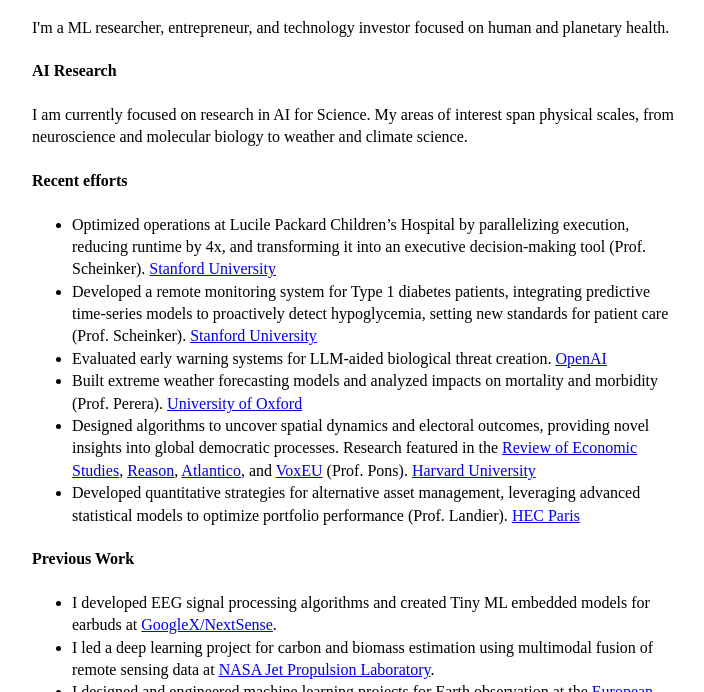
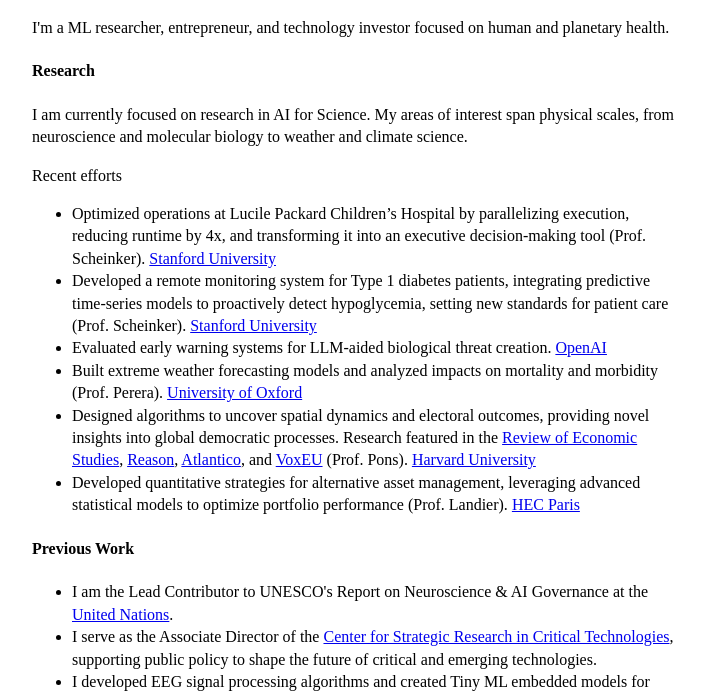
Before and after one commit to fraware/mpetel.github.io, a plain HTML site: page index.html in a window 1280 px wide. Shown: the part 107-799 px from the top of the page, without its empty margins (283-987 px from the left). Drawn offline with Linux system fonts and the light colour scheme.

Commit message:
Update index.html

```diff
--- a/index.html
+++ b/index.html
@@ -44,11 +44,11 @@ height="0" width="0" style="display:none;visibility:hidden"></iframe></noscript>
   <h2>Mateo H. Petel</h2>
 	<p>I'm a ML researcher, entrepreneur, and technology investor focused on human and planetary health.</p>
 
-    <h4>AI Research</h4>
+    <h4>Research</h4>
 
     <p>I am currently focused on research in AI for Science. My areas of interest span physical scales, from neuroscience and molecular biology to weather and climate science.</p>
 
-    <h4>Recent efforts</h4>
+    <pi>Recent efforts</pi>
 
 	<ul>
 	    <li>Optimized operations at Lucile Packard Children’s Hospital by parallelizing execution, reducing runtime by 4x, and transforming it into an executive decision-making tool (Prof. Scheinker). <a href="https://med.stanford.edu/pediatrics/research.html">Stanford University</a></li>
@@ -59,9 +59,11 @@ height="0" width="0" style="display:none;visibility:hidden"></iframe></noscript>
 	    <li>Developed quantitative strategies for alternative asset management, leveraging advanced statistical models to optimize portfolio performance (Prof. Landier). <a href="https://www.hec.edu/en/doctoral-program/research-areas">HEC Paris</a></li>
 	</ul>
 
-	<h4>Previous Work</h4>
+    <h4>Previous Work</h4>
 
 	<ul>
+	    <li>I am the Lead Contributor to UNESCO's Report on Neuroscience & AI Governance at the <a href="https://www.unesco.org/">United Nations</a>.</li>
+	    <li>I serve as the Associate Director of the <a href="https://csrc-tech.com/">Center for Strategic Research in Critical Technologies</a>, supporting public policy to shape the future of critical and emerging technologies.</li>
 	    <li>I developed EEG signal processing algorithms and created Tiny ML embedded models for earbuds at <a href="https://www.nextsense.io/about-us">GoogleX/NextSense</a>.</li>
 	    <li>I led a deep learning project for carbon and biomass estimation using multimodal fusion of remote sensing data at <a href="https://www.jpl.nasa.gov/">NASA Jet Propulsion Laboratory</a>.</li>
 	    <li>I designed and engineered machine learning projects for Earth observation at the <a href="https://philab.esa.int/">European Space Agency</a>.</li>
```
